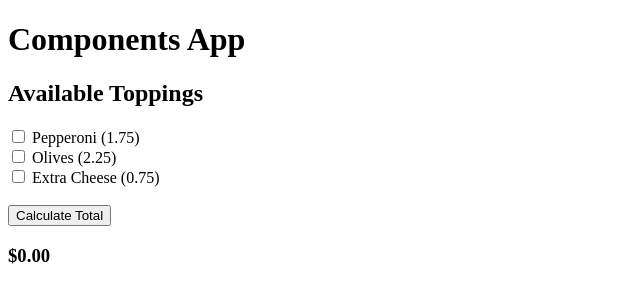
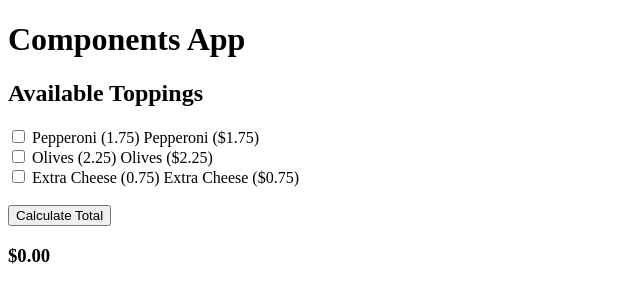
Before and after one commit to tsteelematc/components-5, an Angular app: page / in a window 1280 px wide. Shown: the top 302 px of the page, without its empty margins (0-640 px from the left). Built offline with nearby package versions, Linux system fonts and the light colour scheme.

Commit message:
Added currency display

```diff
--- a/src/app/pizza-toppings/pizza-toppings.component.html
+++ b/src/app/pizza-toppings/pizza-toppings.component.html
@@ -10,6 +10,7 @@
             [(ngModel)]="pt.checked"
         />
         {{ pt.name }} ({{ pt.price }})
+        {{ pt.name }} ({{ pt.price | currency }})
     </label>
 </div>
 <br>
```
